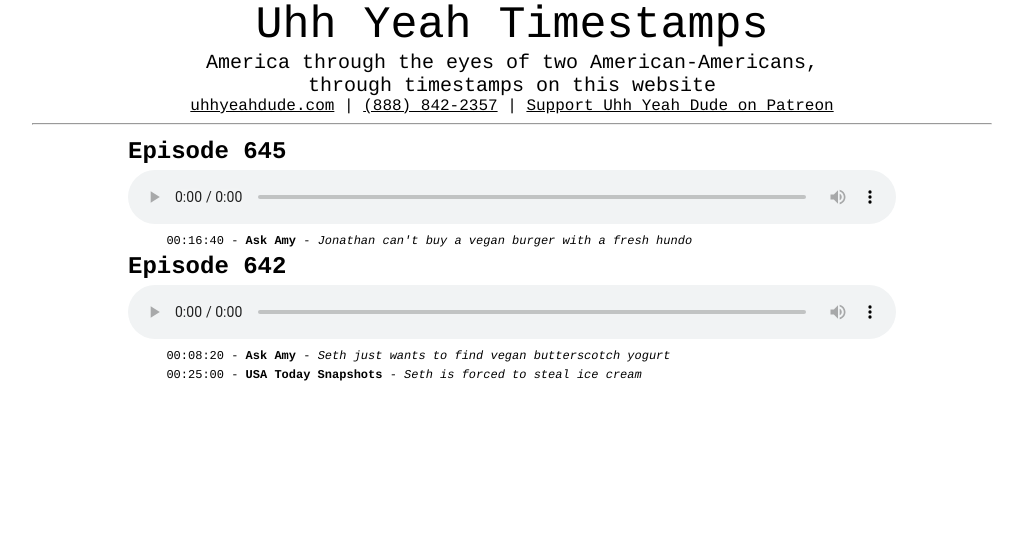
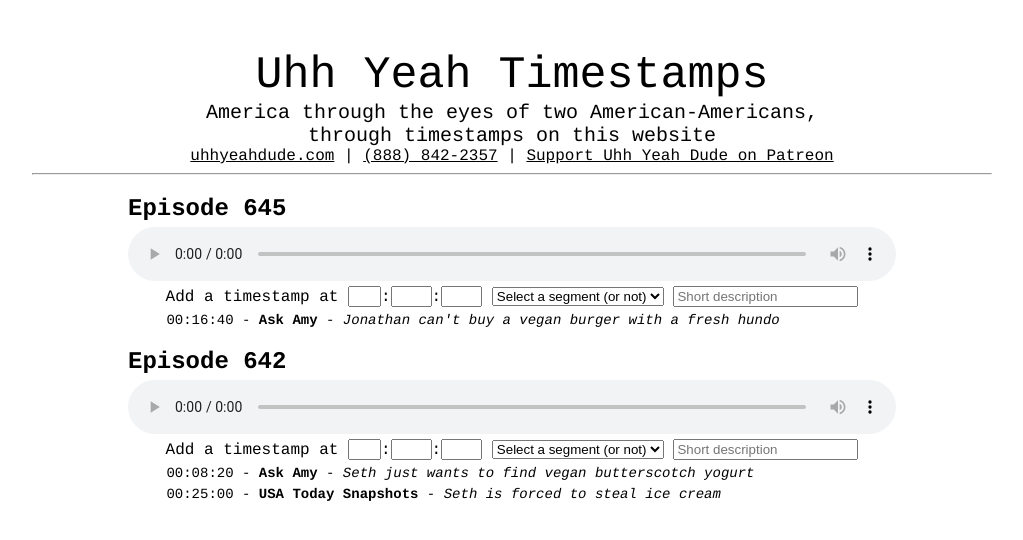
Before and after one commit to nate-r-a/uhh-yeah-timestamps, a Rails app: page /episodes in a window 1280 px wide. Shown: the top 540 px of the page, without its empty margins (128-1151 px from the left). Run offline with Rails 7, Linux system fonts and the light colour scheme; data comes from the database, SQL or seed files in the repository; style sheets or scripts are compiled from the project's sources; some libraries are stand-ins or nearby versions.

Commit message:
Adding timestamp form components, mostly

```diff
--- a/app/assets/stylesheets/application.css
+++ b/app/assets/stylesheets/application.css
@@ -15,7 +15,7 @@
  */
 body {
   font-family: Courier;
-  margin: 0 auto;
+  margin: 50px auto;
   text-align: center;
   width: 960px;
 }
@@ -25,8 +25,12 @@
   width: 80%;
 }
 
+hr {
+  margin-bottom: 0;
+}
+
 h2 {
-  margin: 5px 0;
+  margin: 20px 0 5px 0;
   text-align: left;
 }
 
--- a/app/assets/stylesheets/timestamps.scss
+++ b/app/assets/stylesheets/timestamps.scss
@@ -1,5 +1,5 @@
 .timestamp {
-  font-size: 12px;
+  font-size: 14px;
   margin: 5px 5%;
   text-align: left;
 }
--- a/app/models/segment.rb
+++ b/app/models/segment.rb
@@ -1,3 +1,5 @@
 class Segment < ApplicationRecord
   has_many :timestamps
+
+  scope :ordered, ->  { order(title: :asc) }
 end
--- a/app/views/episodes/_episode.html.haml
+++ b/app/views/episodes/_episode.html.haml
@@ -3,4 +3,5 @@
   %source{src: "#{episode.url}"}
     Can't play it!
 -# - @timetstamps = episode.timestamps
+= render partial: "timestamps/form", locals: {episode: episode}
 = render partial: episode.timestamps
--- /dev/null
+++ b/app/views/timestamps/_form.html.haml
@@ -0,0 +1,11 @@
+= form_with model: Timestamp.new do |f|
+  %span
+    = f.label "Add a timestamp at "
+    %span<
+      = (f.text_field :hour, maxlength: 1, size: 1) + ":"
+      = (f.text_field :minute, maxlength: 2, size: 2) + ":"
+      = f.text_field :second, maxlength: 2, size: 2
+
+    = f.collection_select :segment_id, Segment.ordered, :id, :title, prompt: "Select a segment (or not)"
+    = f.text_field :comment, placeholder: "Short description"
+    = f.hidden_field :episode_id, value: episode.id
```
Also changed, not shown: app/views/timestamps/_form.html.erb (deleted, +0 -32 lines), app/views/episodes/index.html.haml (line endings or trailing spaces).
